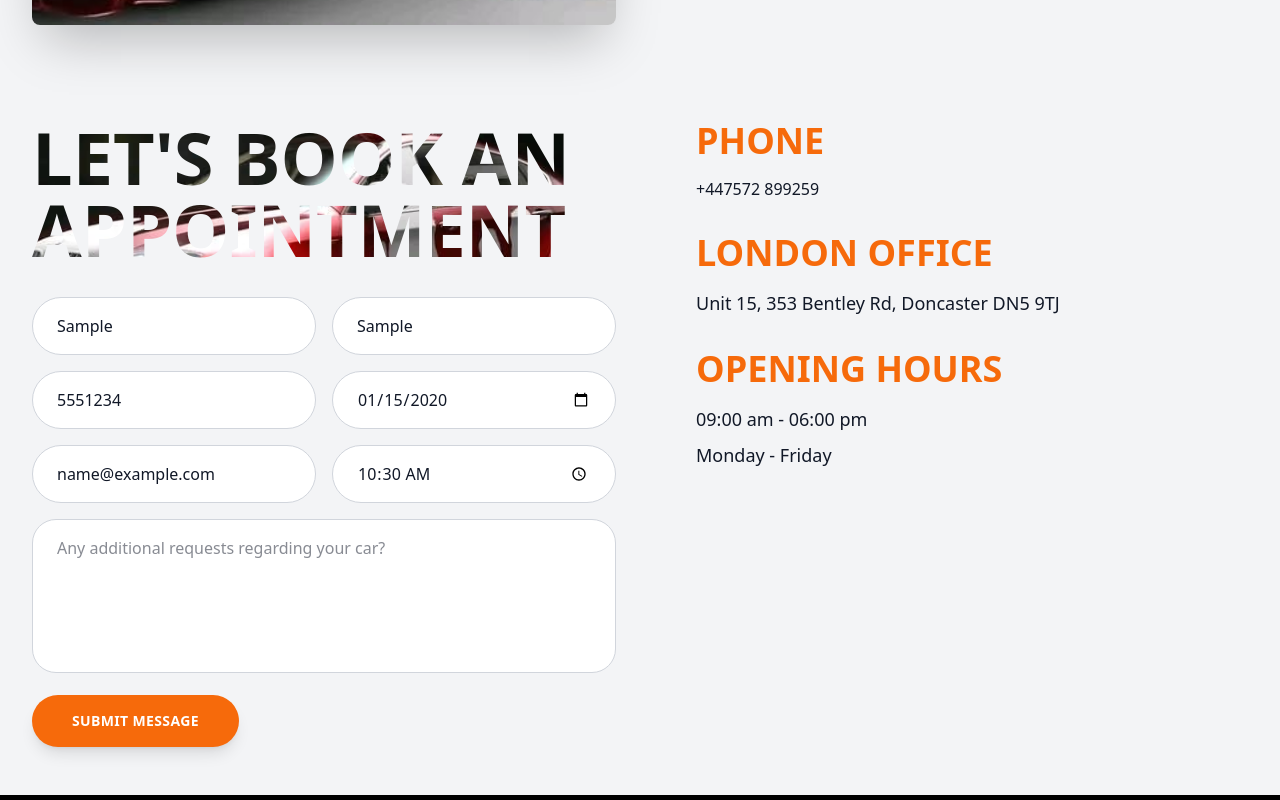
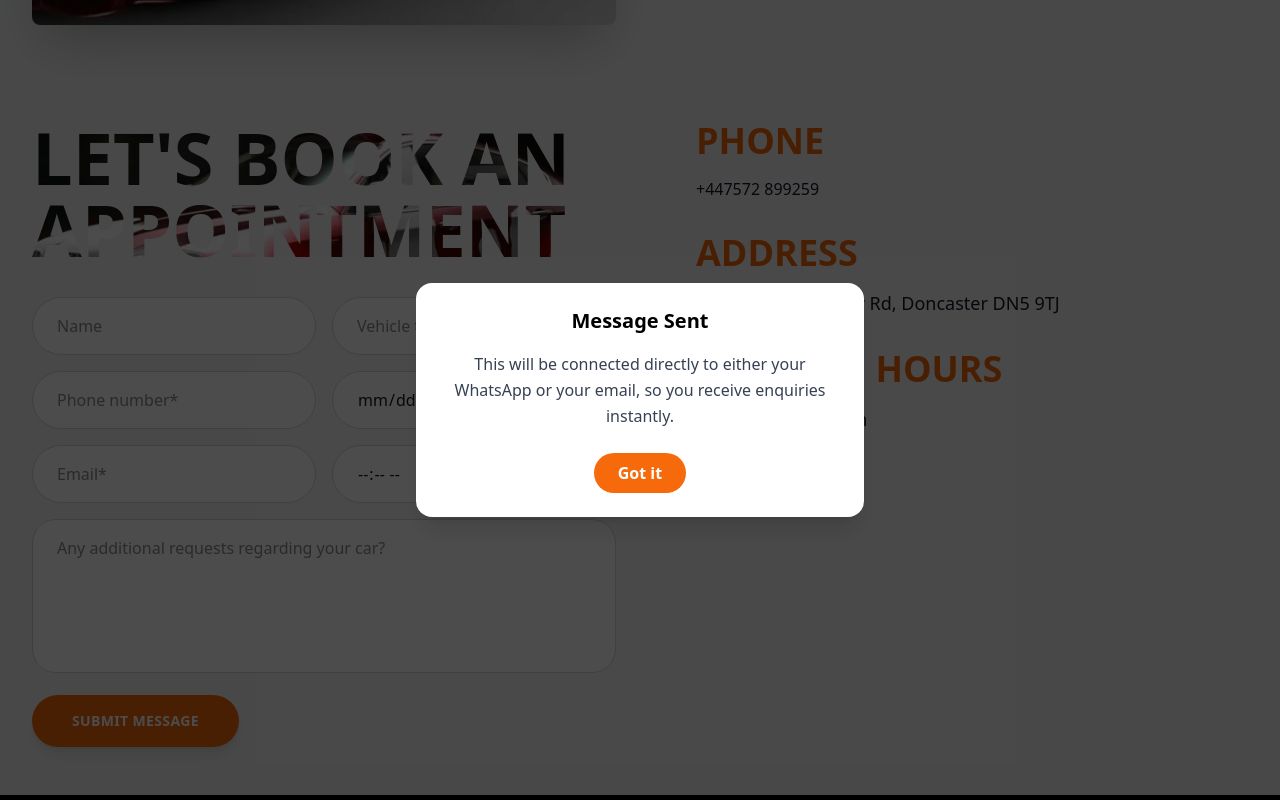
Before and after one commit to STharshan/advance-car-sample, a React (Vite) app: page / in a window 1280 px wide. Both pictures are taken after typing "Sample", "Sample", "5551234", "2020-01-15", "name@example.com", "10:30" into the empty fields and a click on the button "SUBMIT MESSAGE". Shown: the part 2333-3133 px from the top of the page. Built offline with nearby package versions, Linux system fonts and the light colour scheme.

Commit message:
Update ContactSection.jsx

```diff
--- a/src/components/ContactSection.jsx
+++ b/src/components/ContactSection.jsx
@@ -12,6 +12,8 @@ const AppointmentSection = () => {
         additionalRequests: ''
     });
 
+    const [showPopup, setShowPopup] = useState(false);
+
     const handleChange = (e) => {
         const { name, value } = e.target;
         setFormData(prevState => ({
@@ -23,24 +25,42 @@ const AppointmentSection = () => {
     const handleSubmit = (e) => {
         e.preventDefault();
         console.log('Form submitted:', formData);
+
+        setShowPopup(true); // Trigger popup
+        setFormData({
+            name: '',
+            phoneNumber: '',
+            email: '',
+            vehicleType: '',
+            preferredDate: '',
+            preferredTime: '',
+            additionalRequests: ''
+        }); // Clear form after submit
     };
 
     const { office } = footerContent;
 
+    // Encode address for Google Maps
+    const googleMapsLink = `https://www.google.com/maps/search/?api=1&query=${encodeURIComponent(
+        office.address
+    )}`;
+
     return (
+        <>
             <div id='contact' className="bg-[#F3F4F6] dark:bg-black py-12 px-4 sm:px-6 lg:px-8">
                 <div className="max-w-7xl mx-auto">
                     <div className="grid grid-cols-1 lg:grid-cols-2 gap-8 lg:gap-12">
-                    {/* Left Side - Form with Image Text Effect */}
+
+                        {/* Left Side - Form */}
                         <div className="relative">
-                        {/* Header with Image Clipping Effect */}
                             <div className="relative mb-8">
                                 <h2
                                     className="text-5xl sm:text-6xl lg:text-7xl font-black leading-none uppercase"
                                     style={{
                                         backgroundImage: `url("${appointmentContent.headingImage}")`,
                                         backgroundSize: 'cover',
-                                    backgroundPosition: 'center 35%',                                     backgroundClip: 'text',
+                                        backgroundPosition: 'center 35%',
+                                        backgroundClip: 'text',
                                         WebkitBackgroundClip: 'text',
                                         WebkitTextFillColor: 'transparent',
                                         color: 'transparent'
@@ -50,7 +70,6 @@ const AppointmentSection = () => {
                                 </h2>
                             </div>
 
-                        {/* Form */}
                             <form onSubmit={handleSubmit} className="relative z-10 space-y-4">
                                 <div className="grid grid-cols-1 sm:grid-cols-2 gap-4">
                                     <input
@@ -131,23 +150,27 @@ const AppointmentSection = () => {
                             </form>
                         </div>
 
-                    {/* Right Side - Contact Information */}
+                        {/* Right Side - Contact Info */}
                         <div className="space-y-8 lg:pl-8 text-[#111827] dark:text-white">
                             <div>
                                 <h3 className="text-3xl sm:text-4xl font-black text-primary mb-4">
                                     PHONE
                                 </h3>
                                 <div className="space-y-2">
+                                    <a href={`tel:${office.phone}`} className="hover:underline">
                                         {office.phone}
+                                    </a>
                                 </div>
                             </div>
 
                             <div>
                                 <h3 className="text-3xl sm:text-4xl font-black text-primary mb-4">
-                                LONDON OFFICE
+                                    ADDRESS
                                 </h3>
                                 <p className="text-base sm:text-lg">
+                                    <a href={googleMapsLink} target="_blank" rel="noopener noreferrer" className="hover:underline">
                                         {office.address}
+                                    </a>
                                 </p>
                             </div>
 
@@ -164,6 +187,26 @@ const AppointmentSection = () => {
                     </div>
                 </div>
             </div>
+
+            {/* ===== POPUP STYLE ONLY ===== */}
+            {showPopup && (
+                <div className="fixed inset-0 bg-black/70 flex items-center justify-center z-999">
+                    <div className="bg-white rounded-2xl p-6 max-w-md w-[90%] text-center shadow-xl">
+                        <h2 className="text-xl font-bold mb-4">Message Sent </h2>
+                        <p className="text-gray-700 mb-6 leading-relaxed">
+                            This will be connected directly to either your WhatsApp or your email,
+                            so you receive enquiries instantly.
+                        </p>
+                        <button
+                            onClick={() => setShowPopup(false)}
+                            className="bg-primary text-white px-6 py-2 rounded-full font-semibold hover:opacity-90 transition"
+                        >
+                            Got it
+                        </button>
+                    </div>
+                </div>
+            )}
+        </>
     );
 };
 
```
Lines whose indentation alone changed are shown as unchanged.
